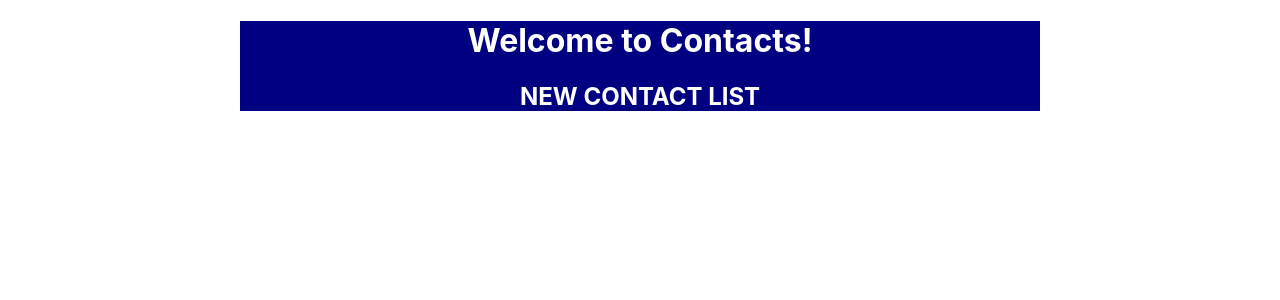
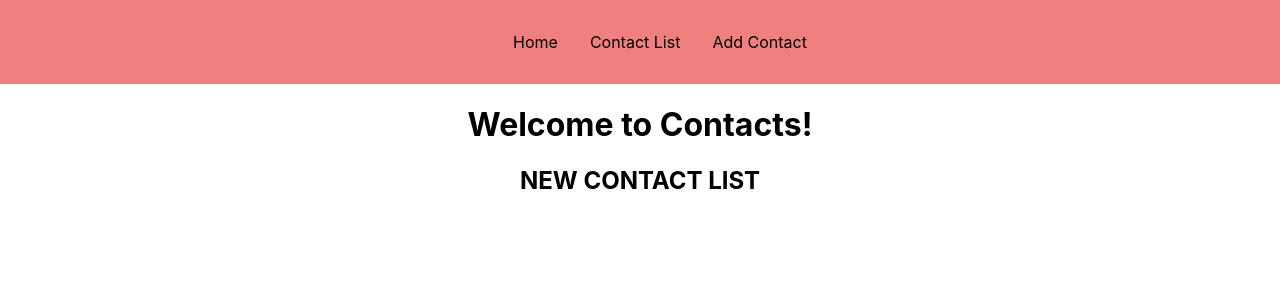
Before and after one commit to vineeth2/contact-list-app, a Next.js app: page / in a window 1280 px wide. Shown: the top 300 px of the page. Built offline with nearby package versions, Linux system fonts and the light colour scheme.

Commit message:
Created navigation bar and added to main layout

```diff
--- a/components/layout/Layout.js
+++ b/components/layout/Layout.js
@@ -1,8 +1,10 @@
 import classes from './Layout.module.css';
+import NavigationBar from './NavigationBar'
 
 function Layout(props) {
     return (
         <div>
+            <NavigationBar />
             <main className={classes.all}>{props.children}</main>
         </div>
     );
--- a/components/layout/Layout.module.css
+++ b/components/layout/Layout.module.css
@@ -1,7 +1,5 @@
 .all {
     margin: auto;
     max-width: 50rem;
-    color: white;
     text-align: center;
-    background-color: navy;
 }
--- /dev/null
+++ b/components/layout/NavigationBar.js
@@ -0,0 +1,24 @@
+import classes from './NavigationBar.module.css';
+import Link from 'next/link';
+
+function NavigationBar() {
+    return (
+        <header className={classes.header}>
+            <div>
+                <ul className={classes.ul}>
+                    <li>
+                        <Link href='/'>Home</Link>
+                    </li>
+                    <li>
+                        <Link href='contacts'>Contact List</Link>
+                    </li>
+                    <li>
+                        <Link href='/add-contact'>Add Contact</Link>
+                    </li>
+                </ul>
+            </div>
+        </header>
+    );
+}
+
+export default NavigationBar;
--- /dev/null
+++ b/components/layout/NavigationBar.module.css
@@ -0,0 +1,20 @@
+.header {
+    width: 100%;
+    height: 0%;
+    background-color: lightcoral;
+    display: flex;
+    justify-content: center;
+    margin-bottom: 1rem;
+    padding: 1rem;
+}
+
+.ul {
+    justify-content: baseline;
+    text-align: center;
+    display: inline;
+}
+
+.header li {
+    margin: 1rem;
+    display: inline-block;
+}
```
